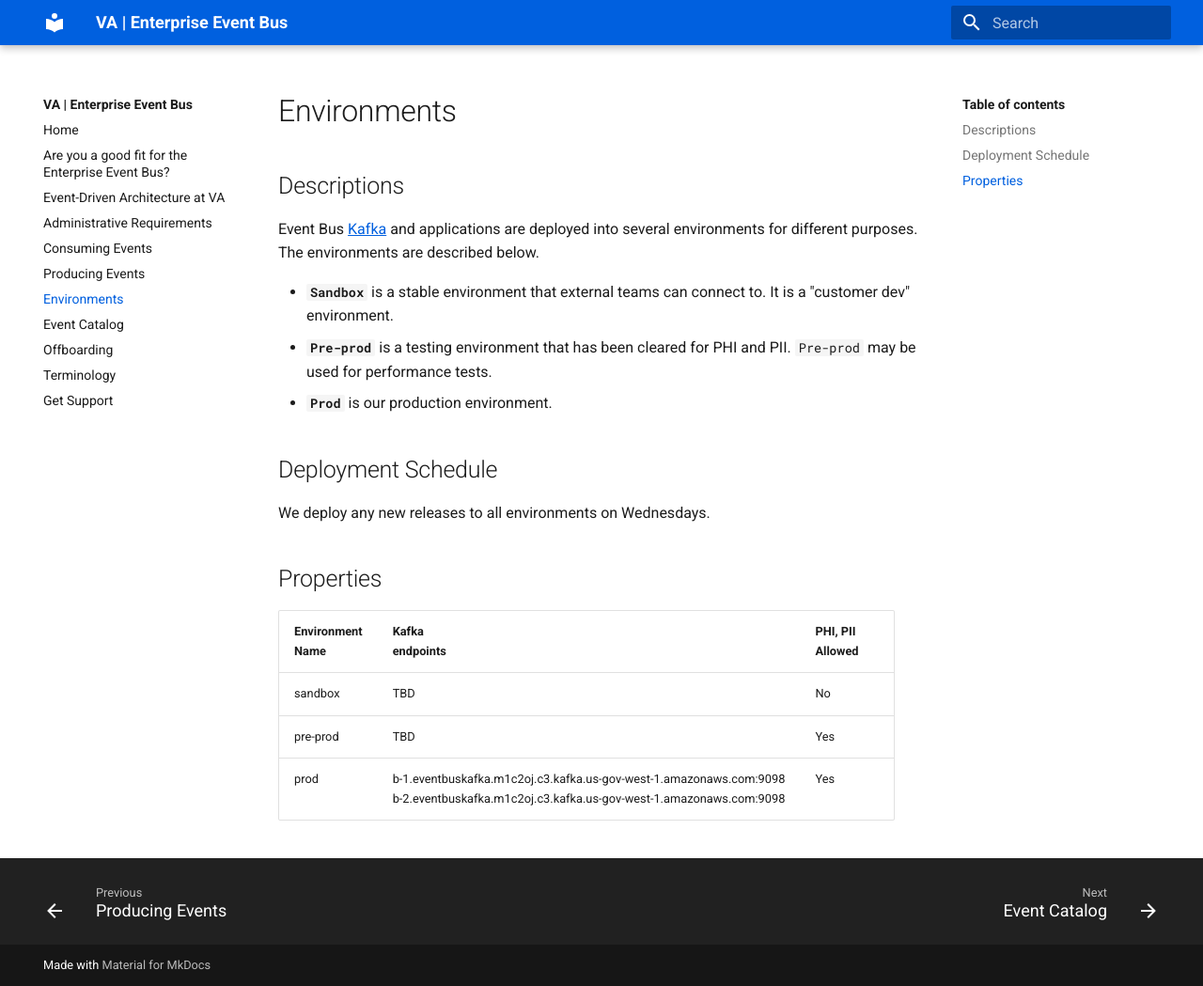
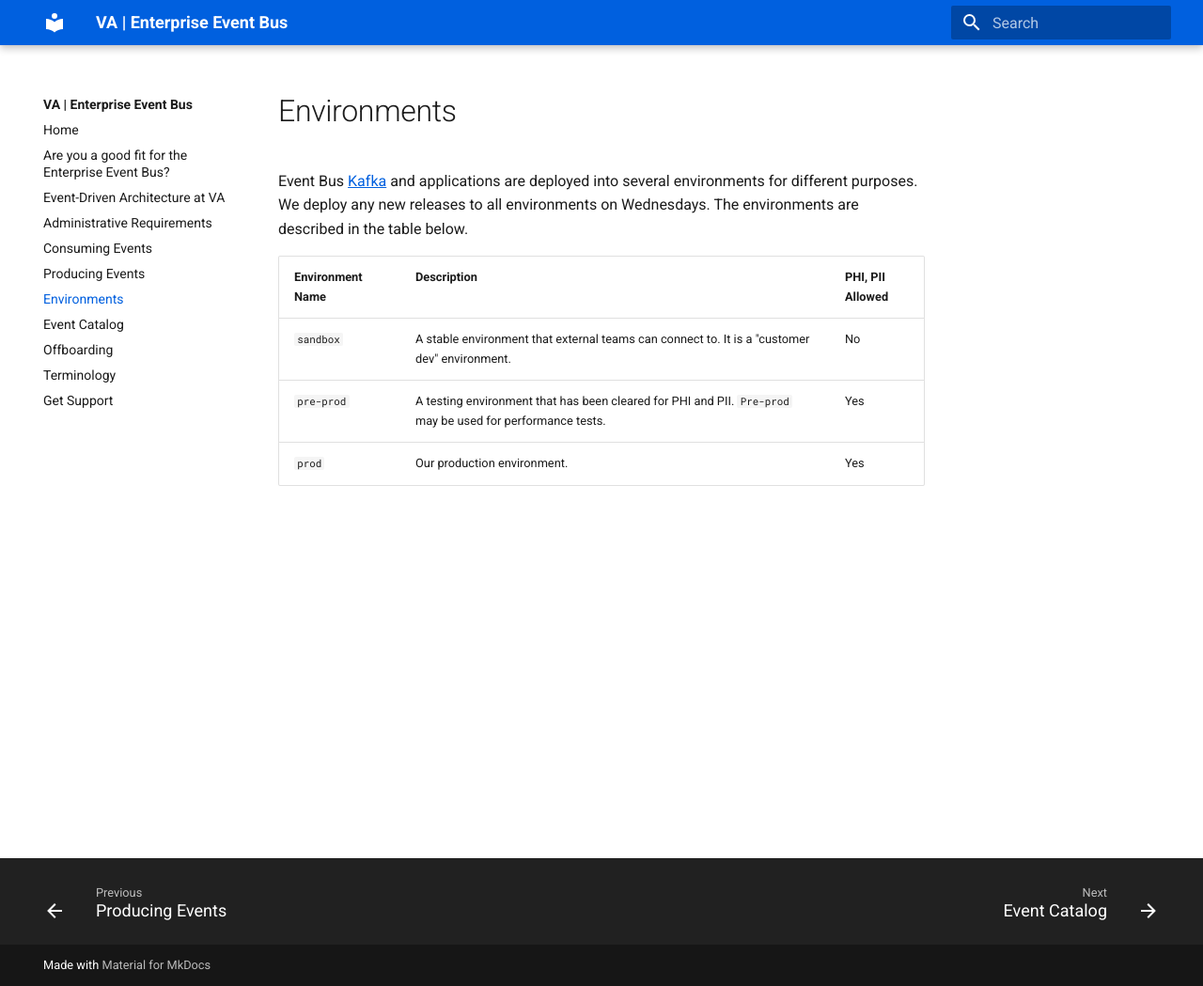
Before and after one commit to department-of-veterans-affairs/ves-event-bus-developer-portal, an MkDocs documentation site: the page built from docs/environments.md, in a window 1280 px wide and 1049 px high. Shown: the whole window at 94% size. Built offline with MkDocs 1.6.1 and Material for MkDocs 9.7.7, drawn with Linux system fonts in a browser that asks for light colours.

Commit message:
ticket 2516. Add environments description page. Put descriptions in table.

```diff
--- a/docs/environments.md
+++ b/docs/environments.md
@@ -4,22 +4,10 @@ title: Environments
 
 # Environments
 
-## Descriptions
+Event Bus [Kafka](https://kafka.apache.org/) and applications are deployed into several environments for different purposes. We deploy any new releases to all environments on Wednesdays. The environments are described in the table below.
 
-Event Bus [Kafka](https://kafka.apache.org/) and applications are deployed into several environments for different purposes. The environments are described below.
-
-- **`Sandbox`** is a stable environment that external teams can connect to. It is a "customer dev" environment.
-- **`Pre-prod`** is a testing environment that has been cleared for PHI and PII. `Pre-prod` may be used for performance tests.
-- **`Prod`** is our production environment.
-
-## Deployment Schedule
-
-We deploy any new releases to all environments on Wednesdays.
-
-## Properties
-
-| Environment<br>Name | Kafka<br>endpoints                                                                                                                       | PHI, PII<br>Allowed |
-|---------------------|------------------------------------------------------------------------------------------------------------------------------------------|---------------------|
-| sandbox             | TBD                                                                                                                                      | No                  |
-| pre-prod            | TBD                                                                                                                                      | Yes                 |
-| prod                | b-1.eventbuskafka.m1c2oj.c3.kafka.us-gov-west-1.amazonaws.com:9098<br>b-2.eventbuskafka.m1c2oj.c3.kafka.us-gov-west-1.amazonaws.com:9098 | Yes                 |
+| Environment Name | Description                                                                                                | PHI, PII<br>Allowed |
+|------------------|------------------------------------------------------------------------------------------------------------|---------------------|
+| `sandbox`        | A stable environment that external teams can connect to. It is a "customer dev" environment.               | No                  |
+| `pre-prod`       | A testing environment that has been cleared for PHI and PII. `Pre-prod` may be used for performance tests. | Yes                 |
+| `prod`           | Our production environment.                                                                                | Yes                 |
```
